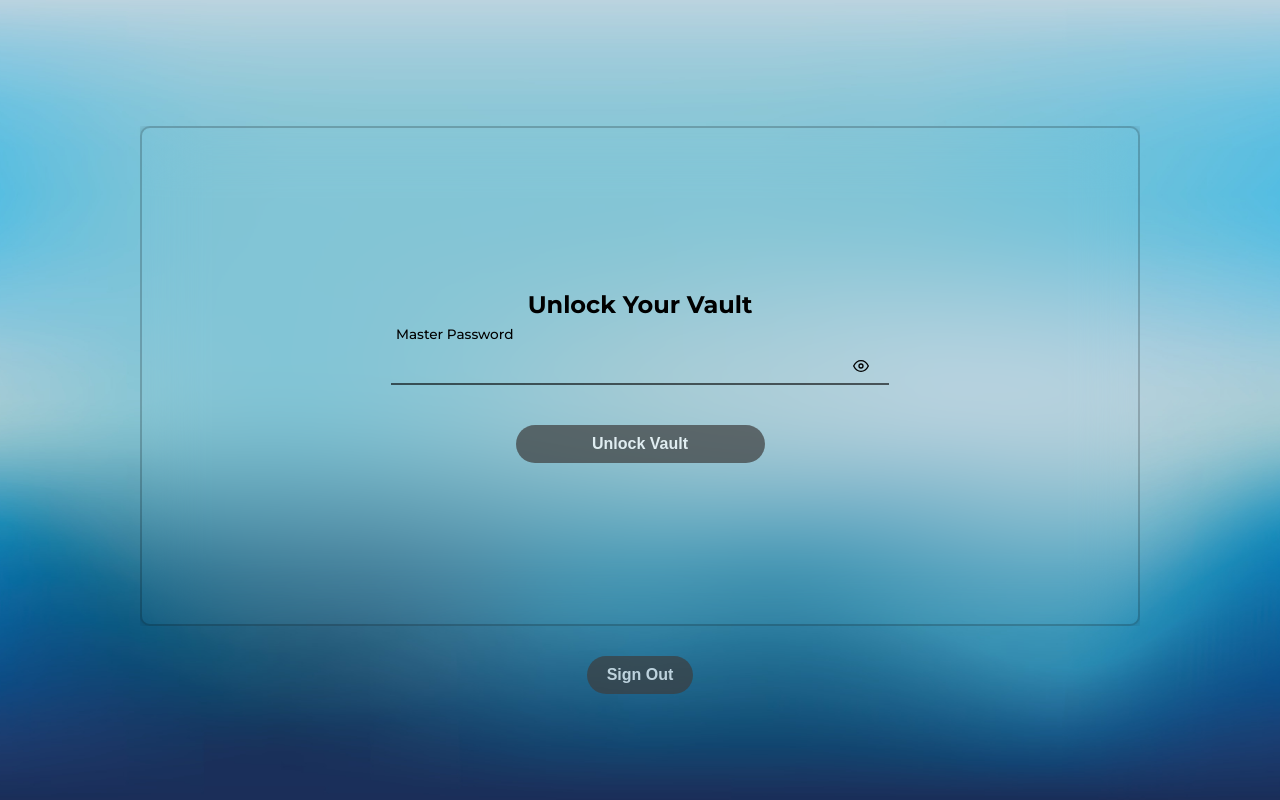
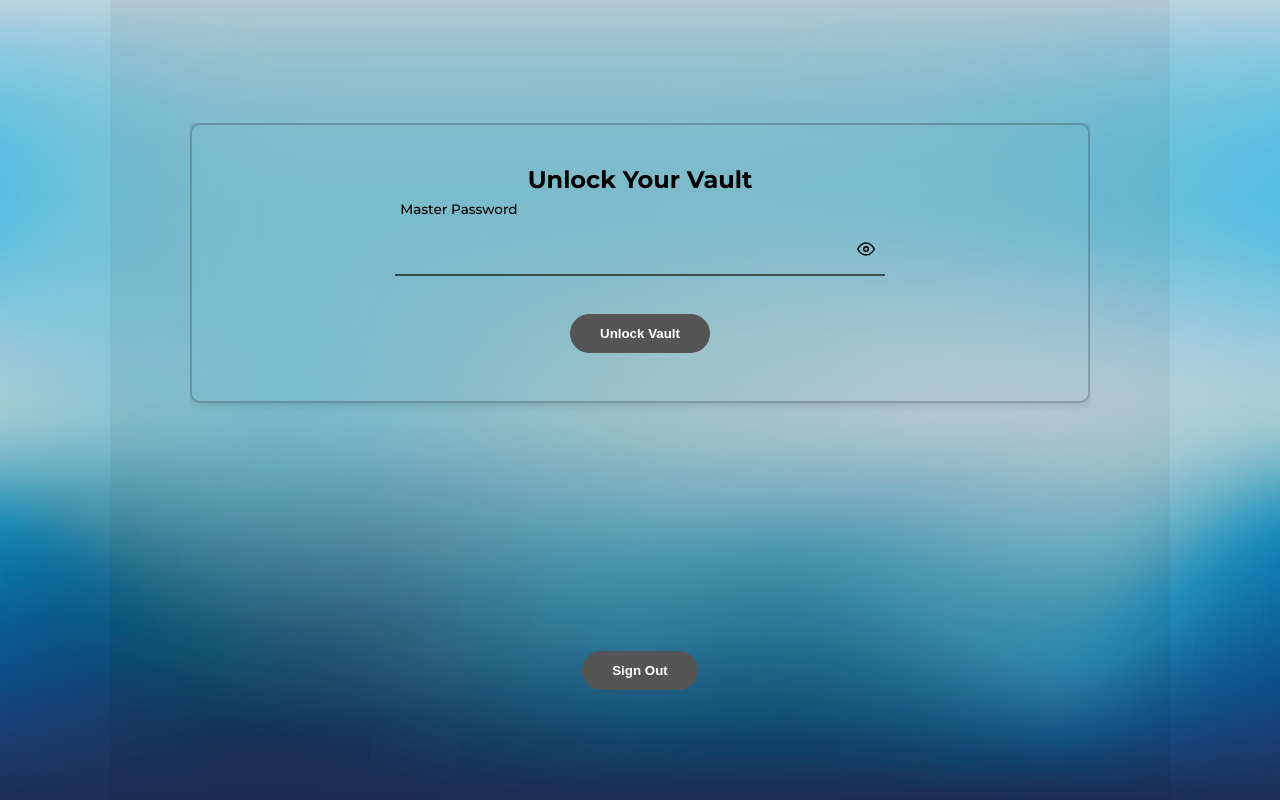
Before and after one commit to sarpozcetin/passwordManager, a React (Create React App) app: page /main in a window 1280 px wide. Built offline with nearby package versions, Linux system fonts and the light colour scheme.

Commit message:
Redesign of application

```diff
--- a/src/Components/Main/MainPage.css
+++ b/src/Components/Main/MainPage.css
@@ -1,141 +1,93 @@
+/* General CSS*/
 .main-container {
   display: flex;
   flex-direction: column;
   align-items: center;
-    justify-content: center;
-    height: 100vh;
+  min-height: 100vh;
+  padding: 30px;
+  box-sizing: border-box;
 }
 
-.box-container {
+/*CSS for the unlock screen*/
+.unlock-screen {
+  justify-content: center;
+  background: rgba(0,0,0,0.05);
+}
+
+.unlock-screen .box-container {
   position: relative;
   width: 1000px;
+  max-width: 90%;
   height: 500px;
   overflow: hidden;
-    margin: 20px 0;
+  margin: 20px auto;
 }
 
-.box{
-    position: absolute;
-    width: 100%;
-    height: 100%;
-    display: flex;
-    justify-content: center;
-    align-items: center;
-    border-radius: 8px;
-    opacity: 0;
-    transition: opacity 0.5s ease, transform 0.5s ease;
+/* CSS for the vault screen */
+.vault-screen {
+  justify-content: flex-start;
+  padding-top: 40px;
 }
 
-.form {
-    display: flex;
-    flex-direction: column;
-    align-items: center;
-    justify-content: center;
+/* Glass box styles*/
+.box {
+  position: relative;
   width: 100%;
-    height: 100%;
-}
-
-/*Encrypt box styles*/
-.encrypt {
+  padding: 40px;
   background: transparent;
   border: 2px solid rgba(0, 0, 0, .2);
   border-radius: 10px;
   box-shadow: 0 0 10px rgba(0, 0, 0, 0.2);
   backdrop-filter: blur(30px);
-    align-items: center;
-    flex-direction: column;
 }
 
-.encrypt .input-box {
+.encrypt {
+  max-width: 1000px;
+  margin: 0 auto 40px;
+}
+
+/* CSS for the vault header*/
+.vault-header {
+  display: flex;
+  justify-content: space-between;
+  align-items: center;
+  width: 1000px;
+  max-width: 90%;
+  margin: 0 auto 30px;
+  color: rgb(0, 0, 0);
+}
+
+.icon-plus {
+  margin-right: 0 8px -2px 0;
+}
+
+/* CSS styling for all forms and inputs */
+.form {
+  display: flex;
+  flex-direction: column;
+  align-items: center;
+  width: 100%;
+}
+
+.input-box {
   position: relative;
-    width: 50%;
+  width: 60%;
+  max-width: 500px;
   margin: 30px 0;
   border-bottom: 2px solid rgba(0, 0, 0, 0.6);
-    padding-bottom: 15px;
 }
 
-.encrypt button {
-    padding: 10px 20px;
-    font-size: 16px;
-    border: 1px solid #000;
-    background: #3d3d3d;
-    opacity: 70%;
-    color: rgb(255, 255, 255);
+.input-box input {
+  width: 100%;
+  height: 50px;
+  background: transparent;
   border: none;
   outline: none;
-    border-radius: 40px;
   font-size: 16px;
-    font-weight: 600;
-    margin-top: 10px;
-    cursor: pointer;
-    width: 25%;
-    transition: background-color 0.3s;
+  color: #000;
+  padding: 0 40px 0 5px;
 }
 
-/*Decrypt box styles*/
-.decrypt {
-    background: transparent;
-    border: 2px solid rgba(0, 0, 0, .2);
-    border-radius: 10px;
-    box-shadow: 0 0 10px rgba(0, 0, 0, 0.2);
-    backdrop-filter: blur(30px);
-    align-items: center;
-    flex-direction: column;
-}
-
-.decrypt .input-box {
-    position: relative;
-    width: 50%;
-    margin: 30px 0;
-    border-bottom: 2px solid rgba(0, 0, 0, 0.6);
-    padding-bottom: 15px;
-}
-
-
-.decrypt .input-box_pw {
-    position: relative;
-    width: 50%;
-    margin: 30px 0;
-    padding-bottom: 15px;
-}
-
-.decrypt button {
-    padding: 10px 20px;
-    font-size: 16px;
-    border: 1px solid #000;
-    background: #3d3d3d;
-    opacity: 70%;
-    color: rgb(255, 255, 255);
-    border: none;
-    outline: none;
-    border-radius: 40px;
-    font-size: 16px;
-    font-weight: 600;
-    margin-top: 10px;
-    width: 25%;
-    cursor: pointer;
-    transition: background-color 0.3s;
-}
-
-.input-box_pw .Password_display {
-    height: 125%;
-    background: transparent;
-    border: 2px solid black;
-    padding: 10px;
-    border-radius: 10px;
-    display: flex;
-    align-items: center;
-    justify-content: center;
-    color: #000;
-    font-size: 16px;
-    font-weight: 600;
-    text-align: top;
-    overflow: hidden;
-
-}
-
-
-/*Styles for input box */
 .input-box label {
   position: absolute;
   top: 50%;
@@ -144,63 +96,186 @@
   color: #000;
   font-size: 1rem;
   pointer-events: none;
-    transition: all 0.5s ease-in-out;
-    padding-bottom: 15px;
+  transition: 0.5s;
 }
 
 input:focus ~ label,
 input:valid ~ label {
-    top: -30px;
+  top: -10px;
   font-size: 0.85rem;
-}
-
-.input-box input {
-    width: 100%;
-    height: 100%;
-    background: transparent;
-    border: none;
-    outline: none;
-    font-size: 16px;
-    color: #000;
 }
 
 .input-box .icon {
   position: absolute;
-    right: 20px;
+  right: 10px;
   top: 50%;
   transform: translateY(-50%);
-    font-size: 16px;
+  font-size: 18px;
   cursor: pointer;
+  color: #000;
 }
 
-/*Styles for buttons*/
-.toggle-button {
-    padding: 10px 20px;
-    font-size: 16px;
-    border: 1px solid #000;
-    background: #3d3d3d;
-    opacity: 70%;
-    color: rgb(255, 255, 255);
+/* CSS styling for all the buttons */
+.encrypt-button,
+.toggle-button,
+.cancel-button,
+.show-btn,
+.delete-btn,
+.copy-btn {
+  padding: 12px 30px;
+  background: #555555;
+  color: white;
   border: none;
-    outline: none;
   border-radius: 40px;
-    font-size: 16px;
   font-weight: 600;
-    margin-top: 10px;
   cursor: pointer;
-    transition: background-color 0.3s;
+  transition: 0.3s;
+  margin: 8px;
 }
 
-.toggle-button:hover {
-    background-color: #000000;
+.encrypt-button:hover,
+.toggle-button:hover,
+.cancel-button:hover,
+.delete-btn:hover,
+.show-btn:hover {
+  background: #000;
 }
 
-.visible {
-    opacity: 1;
-    transform: translateX(0);
+.copy-btn {
+  background: transparent;
+  padding: 8px;
+  font-size: 20px;
+  color: rgb(255, 0, 0);
 }
 
-.hidden {
-    opacity: 0;
-    transform: translateX(100%);
+.form-buttons {
+  display: flex;
+  gap: 15px;
+  margin-top: 10px;
 }
+
+.signout-btn {
+  margin-top: 50px;
+}
+
+/* CSS styling for the list of accounts */
+.accounts-list {
+  width: 1000px;
+  max-width: 90%;
+  margin: 0 auto;
+}
+
+.account-card {
+  background: rgba(255,255,255,0.08);
+  backdrop-filter: blur(10px);
+  border-radius: 12px;
+  padding: 18px;
+  margin: 12px 0;
+  display: flex;
+  justify-content: space-between;
+  align-items: center;
+}
+
+.account-info {
+  display: flex;
+  align-items: center;
+  gap: 18px;
+}
+
+.account-icon {
+  font-size: 28px;
+  color: rgb(0, 0, 0);
+}
+
+.account-name {
+  color: rgb(0, 0, 0);
+  font-size: 18px;
+  font-weight: 600;
+}
+
+.account-username {
+  color: #404040;
+  font-size: 14px;
+}
+
+.account-actions {
+  display: flex;
+  align-items: center;
+  gap: 15px;
+}
+
+.revealed-password {
+  color: rgb(255, 0, 0);
+  font-family: monospace;
+  letter-spacing: 1px;
+  font-size: 16px;
+}
+
+.show-btn {
+  background: #3d3d3d;
+  padding: 10px 20px;
+  border-radius: 8px;
+}
+
+.no-entries {
+  color: #aaa;
+  text-align: center;
+  margin-top: 80px;
+  font-size: 18px;
+}
+
+/* Animation for opening the add new user screen */
+@keyframes fadeIn {
+  from { opacity: 0; }
+  to { opacity: 1; }
+}
+
+@keyframes slideUp {
+  from { transform: translateY(50px); opacity: 0; }
+  to { transform: translateY(0); opacity: 1; }
+}
+
+/* CSS styling for adding a new user */
+.add-modal {
+  position: fixed;
+  top: 0; left: 0; right: 0; bottom: 0;
+  background: rgba(1, 89, 108, 0.75);
+  backdrop-filter: blur(8px);
+  display: flex;
+  align-items: center;
+  justify-content: center;
+  z-index: 1000;
+  animation: fadeIn 0.3s ease-out;
+}
+
+.modal-box {
+  position: relative;
+  width: 90%;
+  max-width: 520px;
+  padding: 36px;
+  border-radius: 20px;
+  overflow: hidden;
+  color: white;
+  animation: slideUp 0.4s ease-out;
+}
+
+.modal-box::before {
+  content: '';
+  position: absolute;
+  inset: 0;
+  background: url('../Assets/login_register.jpg');
+  background-size: cover;
+  background-position: center;
+  z-index: -2;
+}
+
+.modal-box::after {
+  content: '';
+  position: absolute;
+  inset: -0;
+  background: transparent;
+  backdrop-filter: blur(20px);
+  border: 2px solid rgba(0, 0, 0, 0.2);
+  border-radius: 20px;
+  z-index: -1;
+}
```
Lines whose indentation alone changed are shown as unchanged.
